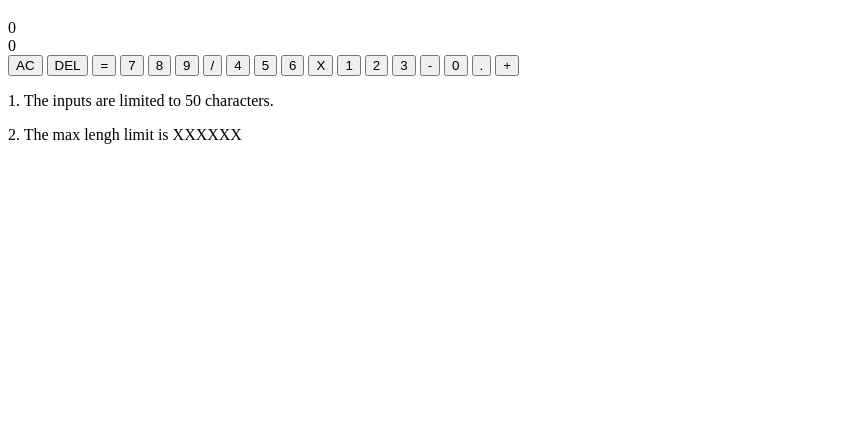
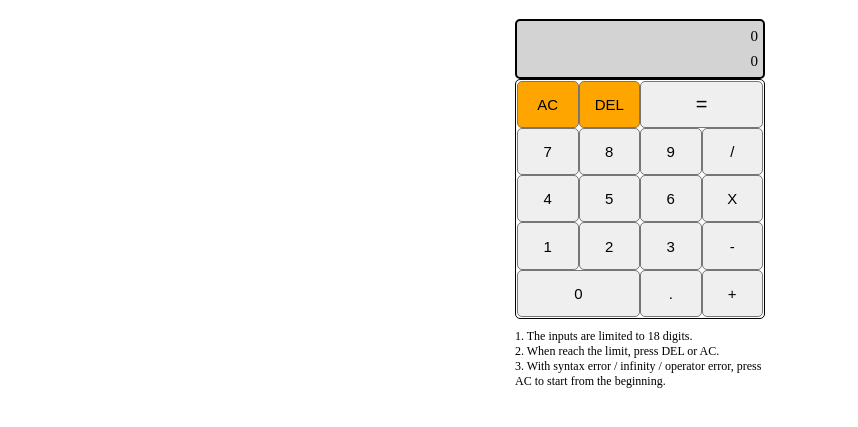
Before and after one commit to yanyukiai/odin-Calculator, a plain HTML site: page index.html in a window 1280 px wide. Shown: the part 61-488 px from the top of the page, without its empty margins (0-858 px from the left). Drawn offline with Linux system fonts and the light colour scheme.

Commit message:
Edit style.css, add floating point function.

```diff
--- a/index.html
+++ b/index.html
@@ -12,32 +12,46 @@
     <div class="calculator">
       <div class="display">
         <div class="display-prev">0</div>
-        <div class="display-result">TBD: calculation results</div>
+        <div class="display-result">0</div>
       </div>
       <div class="buttons">
+        <div class="buttons-rows">
           <button class="AC">AC</button>
           <button class="del">DEL</button>
           <button class="equal">=</button>
+        </div>
+        <div class="buttons-rows">
           <button class="numbers" id="7">7</button>
           <button class="numbers" id="8">8</button>
           <button class="numbers" id="9">9</button>
           <button class="operators" id="/">/</button>
+        </div>
+        <div class="buttons-rows">
           <button class="numbers" id="4">4</button>
           <button class="numbers" id="5">5</button>
           <button class="numbers" id="6">6</button>
           <button class="operators" id="x">X</button>
+        </div>
+        <div class="buttons-rows">
           <button class="numbers" id="1">1</button>
           <button class="numbers" id="2">2</button>
           <button class="numbers" id="3">3</button>
           <button class="operators" id="-">-</button>
+        </div>
+        <div class="buttons-rows">
           <button class="numbers" id="0">0</button>
           <button class="floatPoint">.</button>
           <button class="operators" id="+">+</button>
         </div>
       </div>
+    </div>
     <div class="notes">
-      <p>1. The inputs are limited to 50 characters.</p>
-      <p>2. The max lengh limit is XXXXXX</p>
+      <p class="notes-text">1. The inputs are limited to 18 digits.</p>
+      <p class="notes-text">2. When reach the limit, press DEL or AC.</p>
+      <p class="notes-text">
+        3. With syntax error / infinity / operator error, press AC to start from
+        the beginning.
+      </p>
     </div>
   </body>
 </html>
--- a/javascript.js
+++ b/javascript.js
@@ -18,10 +18,16 @@ console.log("Hello, Calculator Project!");
  *      check if the input is syntax correct (first number, second number, operator are all available):
  *          1) yes - show results in results window
  *          2) no - show syntax error
- * 6. input TBD: display TBD
  * */
 
-const maxLen = 10;
+/**
+ * Challenge: logic of adding floating point input
+ *
+ */
+
+const maxLen = 22;
+const totalDigitToRound = 18;
+const overFlowWarning = "Overflow";
 const displayResult = document.querySelector(".display-result");
 const displayPrev = document.querySelector(".display-prev");
 let storedInput, firstNum, secondNum, operator, validInput;
@@ -42,7 +48,21 @@ btnDel.addEventListener("click", () => {
     if (displayPrev.textContent.length <= 1) {
       initialize();
     } else {
-      displayPrev.textContent = displayPrev.textContent.slice(0, -1);
+      let lastInput = displayPrev.textContent.slice(-1);
+      if (lastInput.match(/[+\-x/]/)) {
+        operator = null;
+        storedInput = firstNum;
+        secondNum = null;
+      } else if (lastInput.match("=")) {
+        initialize();
+      } else {
+        storedInput = storedInput.length == 1 ? "0" : storedInput.slice(0, -1);
+        firstNum = operator === null ? Number(storedInput) : firstNum;
+        secondNum = operator === null ? secondNum : Number(storedInput);
+      }
+      displayPrev.textContent =
+        operator === null ? firstNum : firstNum + operator + storedInput;
+      displayResult.textContent = secondNum === null ? firstNum : secondNum;
     }
   }
 });
@@ -65,7 +85,7 @@ btnNumbers.forEach((button) => {
 const btnOperators = document.querySelectorAll(".operators");
 btnOperators.forEach((button) => {
   button.addEventListener("click", () => {
-    if (validInput && displayPrev.textContent.length < maxLen) {
+    if (validInput && displayPrev.textContent.length <= maxLen + 1) {
       let lastInput = displayPrev.textContent.slice(-1);
       if (lastInput.match(/[+\-x/]/)) {
         displayPrev.textContent = "Syntax Error";
@@ -77,10 +97,19 @@ btnOperators.forEach((button) => {
           secondNum === null
             ? firstNum
             : operate(operator, firstNum, secondNum);
+        if (firstNum == overFlowWarning) {
+          displayResult.textContent = overFlowWarning;
+          displayPrev.textContent = overFlowWarning;
+          validInput = false;
+        } else if (firstNum == Infinity || firstNum == "Operator Error") {
+          displayPrev.textContent = firstNum;
+          validInput = false;
+        } else {
           displayResult.textContent = secondNum === null ? button.id : firstNum;
           secondNum = null;
           operator = button.id;
           displayPrev.textContent = firstNum + operator;
+        }
       }
     }
   });
@@ -97,16 +126,35 @@ btnEqual.addEventListener("click", () => {
       displayPrev.textContent = firstNum + operator + secondNum + "=";
       storedInput = "0";
       firstNum = operate(operator, firstNum, secondNum);
+      if (firstNum == overFlowWarning) {
+        displayResult.textContent = overFlowWarning;
+        displayPrev.textContent = overFlowWarning;
+        validInput = false;
+      } else if (firstNum == Infinity || firstNum == "Operator Error") {
+        displayPrev.textContent = firstNum;
+        validInput = false;
+      } else {
         displayResult.textContent = firstNum;
         secondNum = null;
+        operator = null;
+      }
     }
   }
 });
 
 const btnFloatPoint = document.querySelector(".floatPoint");
 btnFloatPoint.addEventListener("click", () => {
-  if (validInput && displayPrev.textContent.length < maxLen) {
-    alert("Add float point function");
+  if (
+    validInput &&
+    displayPrev.textContent.length < maxLen &&
+    !storedInput.includes(".")
+  ) {
+    storedInput = storedInput + ".";
+    firstNum = operator === null ? Number(storedInput) : firstNum;
+    secondNum = operator === null ? secondNum : Number(storedInput);
+    displayPrev.textContent =
+      operator === null ? firstNum + "." : firstNum + operator + storedInput;
+    displayResult.textContent = secondNum === null ? firstNum : secondNum;
   }
 });
 
@@ -147,8 +195,34 @@ console.log(
 
 console.log(1 + "30");
 console.log(Number("1."));
+console.log((3.1546).toFixed(3));
+console.log("3.1546".split(".")[0]);
+console.log("3.1546".split(".")[1]);
+console.log("31546".split(".")[0]);
+console.log(roundToDigits(12345678, 5));
+console.log(roundToDigits(1234567.9, 8));
+console.log(roundToDigits(123.4567890123456, 8));
+console.log(roundToDigits(123450.123456, 8));
+console.log(roundToDigits(-12345678, 5));
+console.log(roundToDigits(-123456.9, 8));
+console.log(roundToDigits(-123.4567890123456, 8));
+console.log(roundToDigits(-12345.123456, 8));
 
 /** Functions */
+
+function roundToDigits(num, totalDigitLimit) {
+  let numArr = num.toString();
+  let integerPart = numArr.split(".")[0];
+  if (numArr.length <= totalDigitLimit) {
+    return num;
+  } else if (integerPart.length > totalDigitLimit) {
+    return overFlowWarning;
+  } else if (integerPart.length >= totalDigitLimit - 1) {
+    return num.toFixed(0);
+  } else {
+    return num.toFixed(totalDigitLimit - integerPart.length - 1);
+  }
+}
 
 function initialize() {
   storedInput = "0";
@@ -210,22 +284,25 @@ function operate(operator, a, b) {
       return divide(a, b);
       break;
     default:
-      return "Operator is not among add, substract, multiply or divide.";
+      return "Operator Error";
   }
 }
 
 function add(a, b) {
-  return a + b;
+  return roundToDigits(a + b, totalDigitToRound);
 }
 
 function substract(a, b) {
-  return a - b;
+  return roundToDigits(a - b, totalDigitToRound);
 }
 
 function multiply(a, b) {
-  return a * b;
+  return roundToDigits(a * b, totalDigitToRound);
 }
 
 function divide(a, b) {
-  return a / b;
+  if (b == 0) {
+    return Infinity;
   }
+  return roundToDigits(a / b, totalDigitToRound);
+}
--- a/style.css
+++ b/style.css
@@ -1,4 +1,127 @@
+/*
+Style Ideas:
+
+1. Header/Calculator is located in the middle of the screen
+2. Calculator width and height keep the same ratio
+3. Display Window and buttons are in the same width
+4. Display shows results at the right side
+4. Buttons are in the shape of a rectangle, different colors for numbers, AC/DEC, operators/=
+
+*/
+
+.header,
+.calculator,
+.display,
+.display-prev,
+.display-result,
+.buttons,
+.buttons-rows,
+.notes,
+.notes-text {
+  display: flex;
+}
+
 .header {
-  display: flex;
   justify-content: center;
 }
+
+.calculator {
+  margin: auto;
+  flex-direction: column;
+  height: 300px;
+  width: 250px;
+  padding: 0;
+}
+
+.display {
+  flex-direction: column;
+  justify-content: space-evenly;
+  flex: 1 60px;
+  box-sizing: border-box;
+  align-items: end;
+  border: 2px solid black;
+  border-radius: 5px;
+  background-color: lightgray;
+  padding-right: 5px;
+  font-size: 15px;
+}
+
+.buttons {
+  flex-direction: column;
+  flex: 4 240px;
+  box-sizing: border-box;
+  border: 1px solid black;
+  border-radius: 5px;
+  padding: 1px;
+}
+
+.buttons-rows {
+  box-sizing: border-box;
+  flex: 1;
+}
+
+.numbers,
+.operators,
+.floatPoint {
+  box-sizing: border-box;
+  border: 1px solid rgb(118, 118, 118);
+  border-radius: 5px;
+  flex: 1;
+  padding: 0;
+  margin: 0;
+  font-size: 15px;
+  cursor: pointer;
+}
+
+[id="0"] {
+  flex: 2;
+  padding: 1px;
+}
+
+.AC,
+.del {
+  box-sizing: border-box;
+  border: 1px solid rgb(118, 118, 118);
+  border-radius: 5px;
+  flex: 1;
+  padding: 0;
+  margin: 0;
+  font-size: 15px;
+  background-color: orange;
+  cursor: pointer;
+}
+
+.equal {
+  box-sizing: border-box;
+  border: 1px solid rgb(118, 118, 118);
+  border-radius: 5px;
+  flex: 2;
+  padding: 1px;
+  margin: 0;
+  font-size: 20px;
+  cursor: pointer;
+}
+
+.numbers:hover,
+.operators:hover,
+.floatPoint:hover,
+.equal:hover {
+  background-color: darkgray;
+}
+
+.AC:hover,
+.del:hover {
+  background-color: orangered;
+}
+
+.notes {
+  flex-direction: column;
+  width: 250px;
+  margin: auto;
+  margin-top: 10px;
+}
+
+.notes-text {
+  margin: 0;
+  font-size: 12px;
+}
```
Lines whose indentation alone changed are shown as unchanged.
